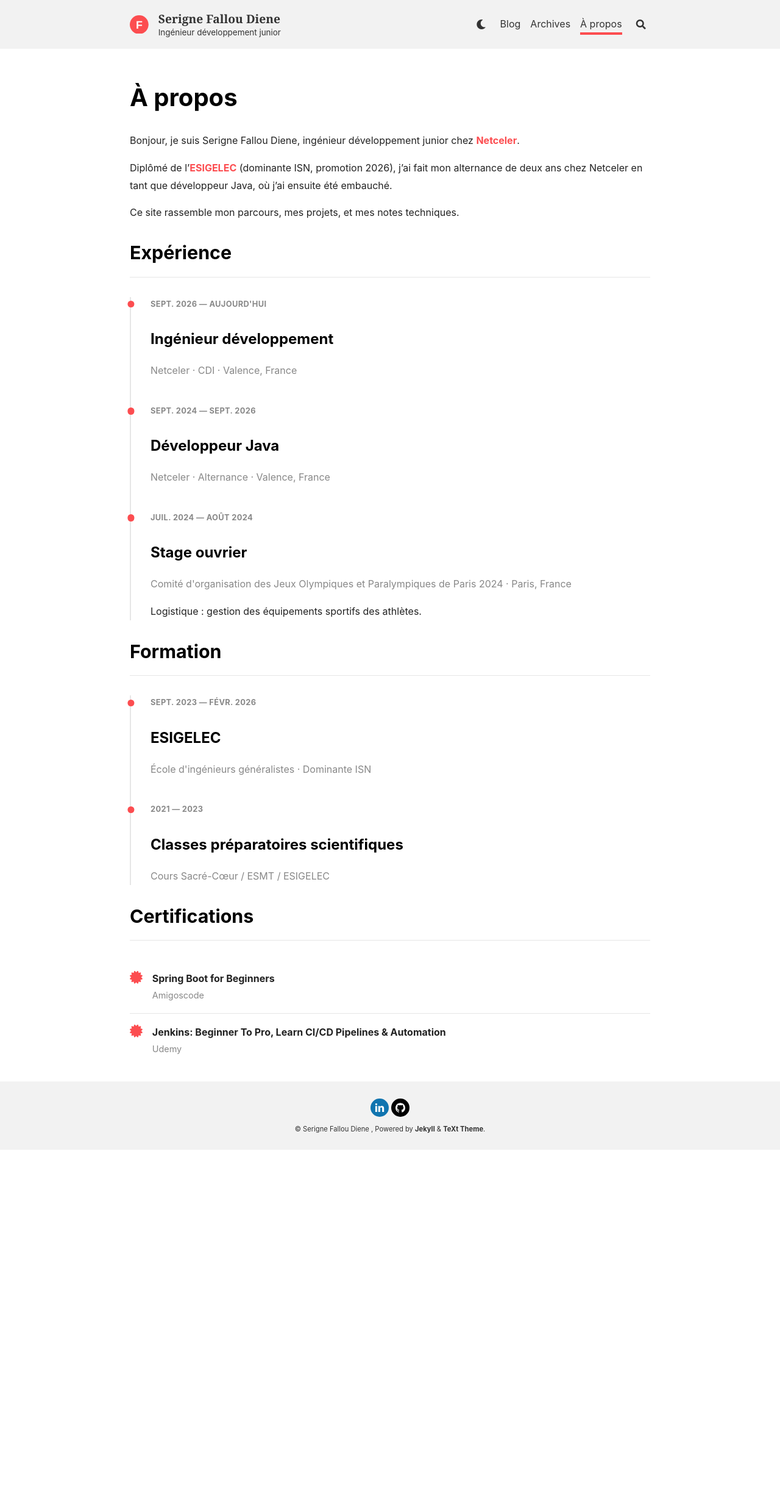
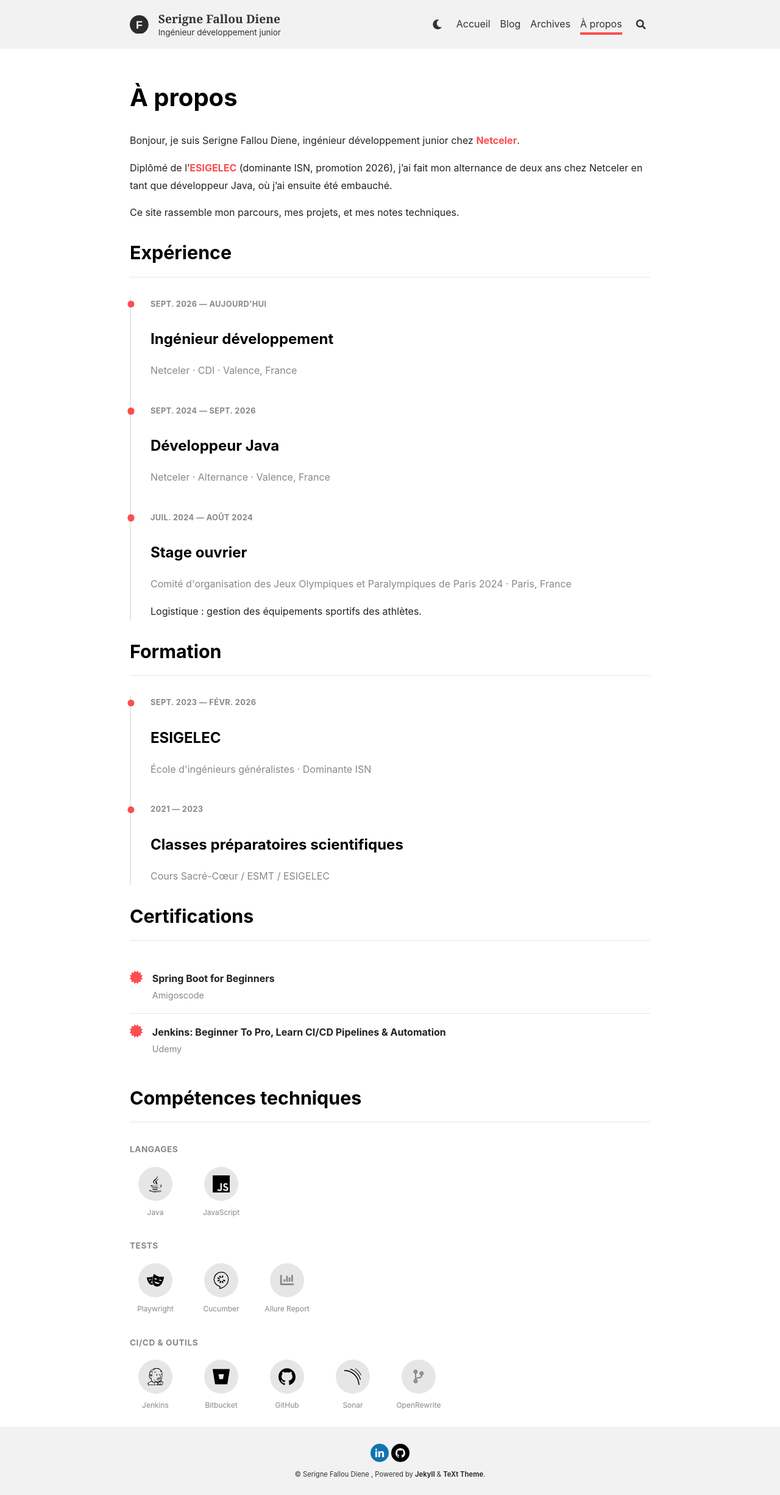
Before and after one commit to sfalloudiene/sfalloudiene.github.io, a Jekyll site: the page built from about.md, in a window 1280 px wide. Shown: the whole page at 61% size. Built offline with Jekyll 4.4.1, drawn with Linux system fonts in a browser that asks for light colours; nearby versions of some CDN libraries; before the commit the page ends 1885 px from its top, so only the background shows below that.

Commit message:
feat: competences techniques par categorie dans A propos, lien Accueil dans le menu, logo neutre (plus rouge), cartes articles recents compactes sur mobile, retire la carte auteur en bas des articles

```diff
--- a/_config.yml
+++ b/_config.yml
@@ -211,7 +211,7 @@ defaults:
         toc: true
       show_edit_on_github: true
       show_subscribe: true
-      show_author_profile: true
+      show_author_profile: false
       pageview: true
 
 
--- a/_sass/custom.scss
+++ b/_sass/custom.scss
@@ -358,4 +358,95 @@
   text-align: center;
 }
 
+@include media-breakpoint-down(md) {
+  .recent-posts__grid {
+    grid-template-columns: repeat(2, 1fr);
+    gap: 0.75rem;
+  }
+
+  .recent-post-card__image {
+    aspect-ratio: 4 / 3;
+  }
+
+  .recent-post-card__body {
+    padding: 0.6rem 0.75rem 0.75rem;
+  }
+
+  .recent-post-card__title {
+    font-size: 0.85rem;
+    margin-bottom: 0.25rem;
+  }
+
+  .recent-post-card__tags .button {
+    padding: 0.1rem 0.5rem;
+    font-size: 0.65rem;
+  }
+
+  .recent-post-card__meta {
+    font-size: 0.7rem;
+  }
+}
+
+// Skill badges (about page)
+.skills {
+  margin: 2rem 0 1rem;
+}
+
+.skills__category {
+  margin-bottom: 2rem;
+
+  &:last-child {
+    margin-bottom: 0;
+  }
+}
+
+.skills__category-title {
+  font-size: 0.85rem;
+  text-transform: uppercase;
+  letter-spacing: 0.04em;
+  color: $text-color-l;
+  margin-bottom: 1rem;
+}
+
+.skills__grid {
+  display: flex;
+  flex-wrap: wrap;
+  gap: 1.5rem;
+}
+
+.skill-badge {
+  display: flex;
+  flex-direction: column;
+  align-items: center;
+  gap: 0.5rem;
+  width: 84px;
+  text-align: center;
+}
+
+.skill-badge__icon {
+  width: 56px;
+  height: 56px;
+  border-radius: 50%;
+  background: $border-color-l;
+  display: flex;
+  align-items: center;
+  justify-content: center;
+  flex-shrink: 0;
+
+  img {
+    width: 28px;
+    height: 28px;
+  }
+
+  i {
+    font-size: 1.4rem;
+    color: $text-color-l;
+  }
+}
+
+.skill-badge__label {
+  font-size: 0.75rem;
+  color: $text-color-l;
+}
+
 /* end custom scss snippet */
--- a/about.md
+++ b/about.md
@@ -101,3 +101,67 @@ Ce site rassemble mon parcours, mes projets, et mes notes techniques.
 
 </div>
 </section>
+
+<section class="timeline-section">
+<h2 class="timeline-section__heading">Compétences techniques</h2>
+
+<div class="skills">
+<div class="skills__category">
+<h3 class="skills__category-title">Langages</h3>
+<div class="skills__grid">
+<div class="skill-badge">
+<div class="skill-badge__icon"><img src="{{ '/assets/images/icons/java.svg' | relative_url }}" alt="Java" loading="lazy"></div>
+<span class="skill-badge__label">Java</span>
+</div>
+<div class="skill-badge">
+<div class="skill-badge__icon"><img src="{{ '/assets/images/icons/javascript.svg' | relative_url }}" alt="JavaScript" loading="lazy"></div>
+<span class="skill-badge__label">JavaScript</span>
+</div>
+</div>
+</div>
+
+<div class="skills__category">
+<h3 class="skills__category-title">Tests</h3>
+<div class="skills__grid">
+<div class="skill-badge">
+<div class="skill-badge__icon"><img src="{{ '/assets/images/icons/playwright.svg' | relative_url }}" alt="Playwright" loading="lazy"></div>
+<span class="skill-badge__label">Playwright</span>
+</div>
+<div class="skill-badge">
+<div class="skill-badge__icon"><img src="{{ '/assets/images/icons/cucumber.svg' | relative_url }}" alt="Cucumber" loading="lazy"></div>
+<span class="skill-badge__label">Cucumber</span>
+</div>
+<div class="skill-badge">
+<div class="skill-badge__icon"><i class="fas fa-chart-bar"></i></div>
+<span class="skill-badge__label">Allure Report</span>
+</div>
+</div>
+</div>
+
+<div class="skills__category">
+<h3 class="skills__category-title">CI/CD &amp; Outils</h3>
+<div class="skills__grid">
+<div class="skill-badge">
+<div class="skill-badge__icon"><img src="{{ '/assets/images/icons/jenkins.svg' | relative_url }}" alt="Jenkins" loading="lazy"></div>
+<span class="skill-badge__label">Jenkins</span>
+</div>
+<div class="skill-badge">
+<div class="skill-badge__icon"><img src="{{ '/assets/images/icons/bitbucket.svg' | relative_url }}" alt="Bitbucket" loading="lazy"></div>
+<span class="skill-badge__label">Bitbucket</span>
+</div>
+<div class="skill-badge">
+<div class="skill-badge__icon"><img src="{{ '/assets/images/icons/github.svg' | relative_url }}" alt="GitHub" loading="lazy"></div>
+<span class="skill-badge__label">GitHub</span>
+</div>
+<div class="skill-badge">
+<div class="skill-badge__icon"><img src="{{ '/assets/images/icons/sonarqube.svg' | relative_url }}" alt="SonarQube" loading="lazy"></div>
+<span class="skill-badge__label">Sonar</span>
+</div>
+<div class="skill-badge">
+<div class="skill-badge__icon"><i class="fas fa-code-branch"></i></div>
+<span class="skill-badge__label">OpenRewrite</span>
+</div>
+</div>
+</div>
+</div>
+</section>
```
Also changed, not shown: _data/navigation.yml (+26 -0 lines), _includes/svg/logo.svg, assets/images/icons/bitbucket.svg (added), assets/images/icons/cucumber.svg (added), assets/images/icons/github.svg (added), assets/images/icons/java.svg (added), assets/images/icons/javascript.svg (added), assets/images/icons/jenkins.svg (added), assets/images/icons/playwright.svg (added), assets/images/icons/sonarqube.svg (added).
